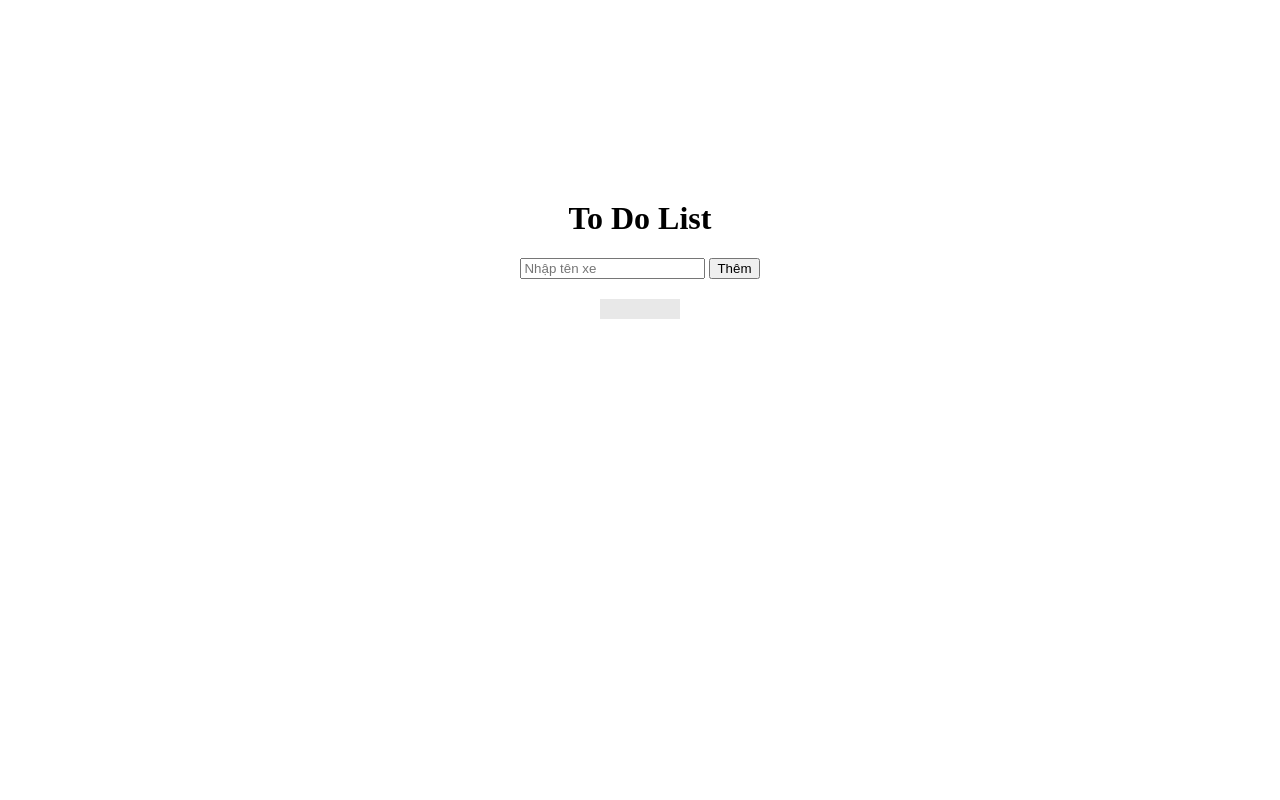
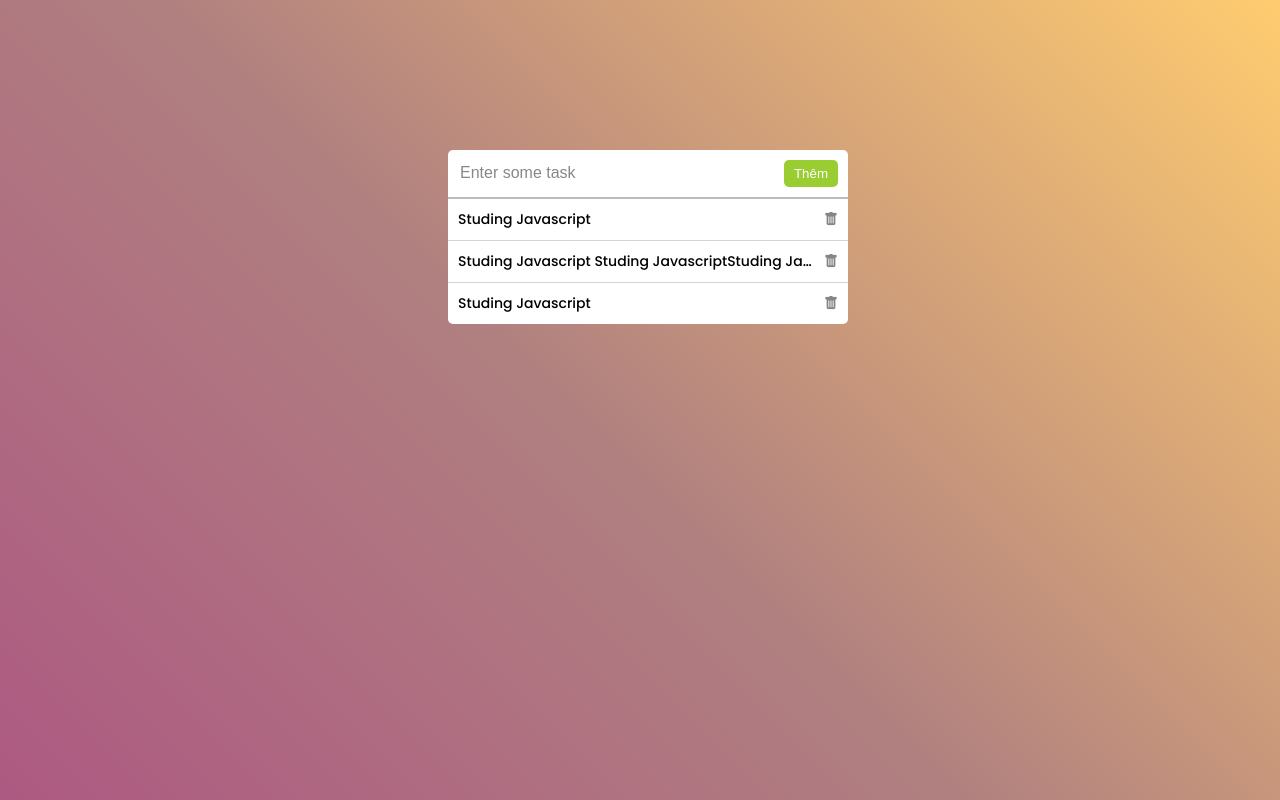
Before and after one commit to Danghieu02072000/to_do_list, a plain HTML site: page index.html in a window 1280 px wide. Shown: the top 800 px of the page. Drawn offline with nearby package versions, Linux system fonts and the light colour scheme.

Commit message:
fix style todolist

```diff
--- a/index.html
+++ b/index.html
@@ -1,20 +1,40 @@
 <!DOCTYPE html>
 <html lang="en">
+
 <head>
     <meta charset="UTF-8">
     <meta name="viewport" content="width=device-width, initial-scale=1.0">
     <link rel="stylesheet" href="style.css">
+    <link rel="preconnect" href="https://fonts.googleapis.com">
+    <link rel="preconnect" href="https://fonts.gstatic.com" crossorigin>
+    <link href="https://fonts.googleapis.com/css2?family=Poppins:ital,wght@0,300;0,500;0,700;1,100&display=swap" rel="stylesheet">
+    <link rel="stylesheet" href="https://cdn.jsdelivr.net/npm/bootstrap-icons@1.10.5/font/bootstrap-icons.css">
     <title>ToDo List</title>
 </head>
+
 <body>
-    <div class="box">
-        <h1 class="heading">To Do List</h1>
-        <input type="text" class='name' placeholder="Nhập tên xe">
-        <button class="btn">Thêm</button>
-
-        <ul class="list-car"></ul>
+    <div class="container">
+        <form action="" class="toDoList__form">
+            <input type="text" class='toDoList__input' placeholder="Enter some task">
+            <button class="toDoList__btn">Thêm</button>
+        </form>
+        <ul class="toDoList__list">
+            <li class="toDoList__item">
+                <span class="toDoList__text"> Studing Javascript</span>
+                <span class="toDoList__delete"><i class="bi bi-trash-fill"></i></span>
+            </li>
+            <li class="toDoList__item">
+                <span class="toDoList__text"> Studing Javascript Studing JavascriptStuding JavascriptStuding JavascriptStuding JavascriptStuding Javascript</span>
+                <span class="toDoList__delete"><i class="bi bi-trash-fill"></i></span>
+            </li>
+            <li class="toDoList__item">
+                <span class="toDoList__text"> Studing Javascript</span>
+                <span class="toDoList__delete"><i class="bi bi-trash-fill"></i></span>
+            </li>
+        </ul>
     </div>
 
     <script src="main.js"></script>
 </body>
+
 </html>
--- a/style.css
+++ b/style.css
@@ -1,20 +1,64 @@
-.box {
+body {
+    background: linear-gradient( 45deg, rgb(173 83 130) 0%, rgb(176 128 128) 50%, rgb(255, 204, 112) 100% );
+    width: 100%;
+    height: 100vh;
+    overflow: hidden;
+    font-family: 'Poppins', sans-serif;
+    font-size: 14px;
+}
+.container {
     width: 400px;
     margin: 0 auto;
-    margin-top: 200px;
-    text-align: center;
+    margin-top: 150px;
+    border-radius: 5px;
+    overflow: hidden;
 }
-.list-car {
-    width: 60px;
-    margin: 0 auto;
-    margin-top: 20px;
-    background-color: rgba(0, 0, 0, 0.09);
+.toDoList__form {
+    background-color: #fff;
     padding: 10px;
-}
-.car-item {
+    border-bottom: 2px solid #bbb;
     display: flex;
     justify-content: space-between;
 }
-.car-item + .car-item {
-    margin-top: 10px;
+.toDoList__input {
+    flex-grow: 1;
+    margin-right: 10px;
+    border: none;
+    outline: none;
 }
+.toDoList__input::placeholder {
+    color: #888888;
+    font-size: 16px;
+  }
+.toDoList__btn {
+    background-color: yellowgreen;
+    padding: 6px 10px;
+    border: none;
+    border-radius: 5px;
+    color: #fff;
+    font-weight: 500;
+    margin-left: auto;
+}
+.toDoList__list {
+    background-color: #fff;
+    margin: 0;
+    padding: 0;
+}
+.toDoList__item {
+    display: flex;
+    justify-content: space-between;
+    padding: 10px;
+    gap: 10px;
+}
+.toDoList__delete i {
+    color: #888484;
+}
+.toDoList__item + .toDoList__item {
+    border-top: 1px solid #d7d1d1;
+}
+.toDoList__text {
+    flex-grow: 1;
+    overflow: hidden;
+    text-overflow: ellipsis;
+    white-space: nowrap;
+}
```
